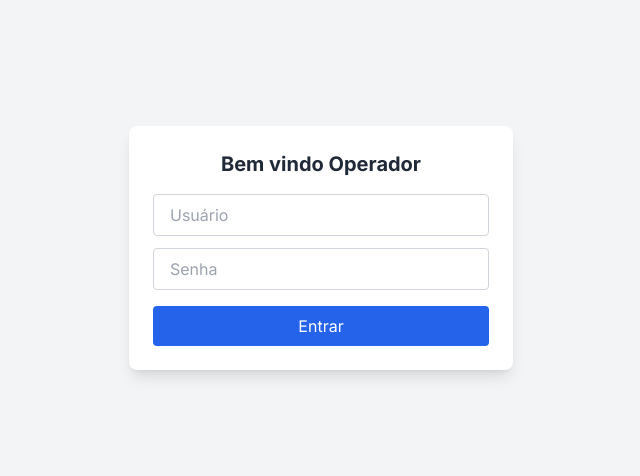
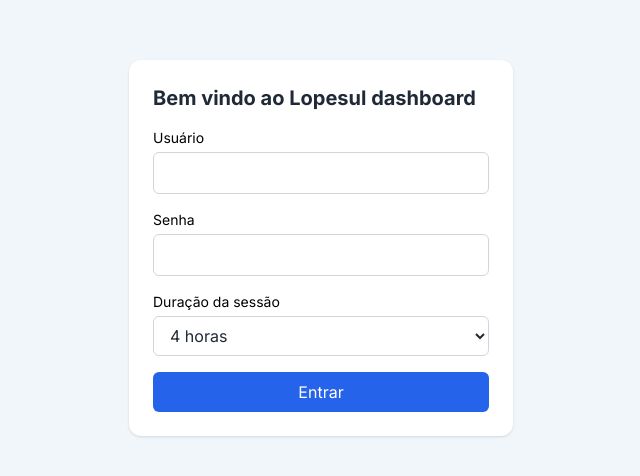
Before and after one commit to victorsantosyt/lopesul-dashboard, a Next.js app: page /login in a window 1280 px wide. Shown: the part 184-660 px from the top of the page, without its empty margins (319-959 px from the left). Built offline with nearby package versions, Linux system fonts and the light colour scheme.

Commit message:
feat(login): seletor de duração + fallback por cookie

```diff
--- a/middleware.js
+++ b/middleware.js
@@ -18,6 +18,8 @@
   '/api/verificar-pagamento',
   '/api/liberar-acesso',
   '/api/pix-webhook',
++ '/api/auth/session-preference',
++ '/api/configuracoes'
 ];
 
 export function middleware(req) {
--- a/src/app/api/login/route.js
+++ b/src/app/api/login/route.js
@@ -3,12 +3,18 @@
 import prisma from '@/lib/prisma';
 import bcrypt from 'bcryptjs';
 
+// topo do arquivo
 const DUR = {
-  '3h':   3  * 60 * 60,
-  '4h':   4  * 60 * 60,
-  '6h':   6  * 60 * 60,
-  '24h':  24 * 60 * 60,
-  'permanente': 100 * 24 * 60 * 60, // ~100 dias
+  // aceita as duas nomenclaturas
+  "30m": 30 * 60,
+  "1h":  1  * 60 * 60,
+  "3h":  3  * 60 * 60,
+  "4h":  4  * 60 * 60,
+  "6h":  6  * 60 * 60,
+  "8h":  8  * 60 * 60,
+  "24h": 24 * 60 * 60,
+  "permanente": 100 * 24 * 60 * 60,
+  "permanent":  100 * 24 * 60 * 60,
 };
 
 // lê default do Config
--- a/src/app/login/page.js
+++ b/src/app/login/page.js
@@ -1,77 +1,112 @@
-'use client';
+"use client";
 
-import { useState } from 'react';
-import { useRouter } from 'next/navigation';
-import { useAuth } from '../../context/AuthContext';
+import { useState } from "react";
+import { useRouter, useSearchParams } from "next/navigation";
+
+const DUR_OPTS = [
+  { value: "30m",        label: "30 minutos" },
+  { value: "1h",         label: "1 hora" },
+  { value: "3h",         label: "3 horas" },
+  { value: "4h",         label: "4 horas" },
+  { value: "6h",         label: "6 horas" },
+  { value: "8h",         label: "8 horas" },
+  { value: "24h",        label: "24 horas" },
+  { value: "permanente", label: "Permanente (~100 dias)" },
+];
 
 export default function LoginPage() {
-  const { login } = useAuth();
+  const [usuario, setUsuario]   = useState("");
+  const [senha, setSenha]       = useState("");
+  const [duration, setDuration] = useState("4h"); // default visível
+  const [loading, setLoading]   = useState(false);
+  const [err, setErr]           = useState("");
   const router = useRouter();
-  const [nome, setNome] = useState('');
-  const [senha, setSenha] = useState('');
-  const [erro, setErro] = useState('');
+  const search = useSearchParams();
 
-  const handleLogin = async (e) => {
-    e.preventDefault(); // Impede o reload do form
-    if (!nome || !senha) {
-      setErro('Preencha todos os campos');
-      return;
-    }
-
+  async function handleSubmit(e) {
+    e.preventDefault();
+    setErr("");
+    setLoading(true);
     try {
-      const res = await fetch('/api/login', {
-        method: 'POST',
-        headers: { 'Content-Type': 'application/json' },
-        body: JSON.stringify({ usuario: nome, senha }),
+      // 1) faz login já enviando a duração escolhida
+      const r = await fetch("/api/login", {
+        method: "POST",
+        headers: { "content-type": "application/json" },
+        body: JSON.stringify({ usuario, senha, duration }),
       });
 
-      if (res.ok) {
-        const data = await res.json();
-        login(data);
-        router.push('/dashboard');
-      } else {
-        setErro('Usuário ou senha inválidos');
+      if (!r.ok) {
+        const j = await r.json().catch(() => ({}));
+        throw new Error(j?.error || "Falha no login");
       }
-    } catch (error) {
-      console.error('Erro ao fazer login:', error);
-      setErro('Erro de conexão com o servidor');
+
+      // 2) persiste a preferência (cookie não-HTTPOnly) para próximos logins
+      await fetch("/api/auth/session-preference", {
+        method: "POST",
+        headers: { "content-type": "application/json" },
+        body: JSON.stringify({ duration }),
+      }).catch(() => {});
+
+      const next = search.get("next") || "/dashboard";
+      router.replace(next);
+    } catch (e) {
+      setErr(e.message);
+    } finally {
+      setLoading(false);
     }
-  };
+  }
 
   return (
-    <div className="min-h-screen flex items-center justify-center bg-gray-100 dark:bg-[#1a2233] p-4 transition-colors">
-      <div className="bg-white dark:bg-[#232e47] shadow-lg rounded-lg p-6 w-full max-w-sm transition-colors">
-        <h1 className="text-xl font-bold mb-4 text-center text-gray-800 dark:text-white">
-          Bem vindo Operador
+    <div className="min-h-screen flex items-center justify-center bg-[#F0F6FA] dark:bg-[#1a2233]">
+      <form
+        onSubmit={handleSubmit}
+        className="w-full max-w-sm bg-white dark:bg-[#232e47] rounded-xl p-6 shadow space-y-4"
+      >
+        <h1 className="text-xl font-semibold text-gray-800 dark:text-white">
+          Bem vindo ao Lopesul dashboard
         </h1>
 
-        <form onSubmit={handleLogin}>
+        <div>
+          <label className="block text-sm mb-1 dark:text-gray-200">Usuário</label>
           <input
-            type="text"
-            placeholder="Usuário"
-            value={nome}
-            onChange={(e) => setNome(e.target.value)}
-            className="w-full px-4 py-2 border border-gray-300 dark:border-gray-600 rounded mb-3 bg-white dark:bg-[#1a2233] text-gray-800 dark:text-gray-100"
+            value={usuario}
+            onChange={(e) => setUsuario(e.target.value)}
+            className="w-full border border-gray-300 dark:border-gray-600 rounded-md px-3 py-2 bg-white dark:bg-[#1a2233] text-gray-800 dark:text-gray-100"
           />
+        </div>
 
+        <div>
+          <label className="block text-sm mb-1 dark:text-gray-200">Senha</label>
           <input
             type="password"
-            placeholder="Senha"
             value={senha}
             onChange={(e) => setSenha(e.target.value)}
-            className="w-full px-4 py-2 border border-gray-300 dark:border-gray-600 rounded mb-4 bg-white dark:bg-[#1a2233] text-gray-800 dark:text-gray-100"
+            className="w-full border border-gray-300 dark:border-gray-600 rounded-md px-3 py-2 bg-white dark:bg-[#1a2233] text-gray-800 dark:text-gray-100"
           />
+        </div>
 
-          {erro && <p className="text-red-500 text-sm mb-3">{erro}</p>}
+        <div>
+          <label className="block text-sm mb-1 dark:text-gray-200">Duração da sessão</label>
+          <select
+            value={duration}
+            onChange={(e) => setDuration(e.target.value)}
+            className="w-full border border-gray-300 dark:border-gray-600 rounded-md px-3 py-2 bg-white dark:bg-[#1a2233] text-gray-800 dark:text-gray-100"
+          >
+            {DUR_OPTS.map(o => (
+              <option key={o.value} value={o.value}>{o.label}</option>
+            ))}
+          </select>
+        </div>
 
-          <button
-            type="submit"
-            className="w-full bg-blue-600 hover:bg-blue-700 text-white py-2 rounded"
-          >
-            Entrar
-          </button>
-        </form>
-      </div>
+        {err && <p className="text-sm text-red-500">{err}</p>}
+
+        <button
+          disabled={loading}
+          className="w-full bg-blue-600 hover:bg-blue-700 disabled:opacity-60 text-white rounded-md py-2"
+        >
+          {loading ? "Entrando..." : "Entrar"}
+        </button>
+      </form>
     </div>
   );
 }
```
